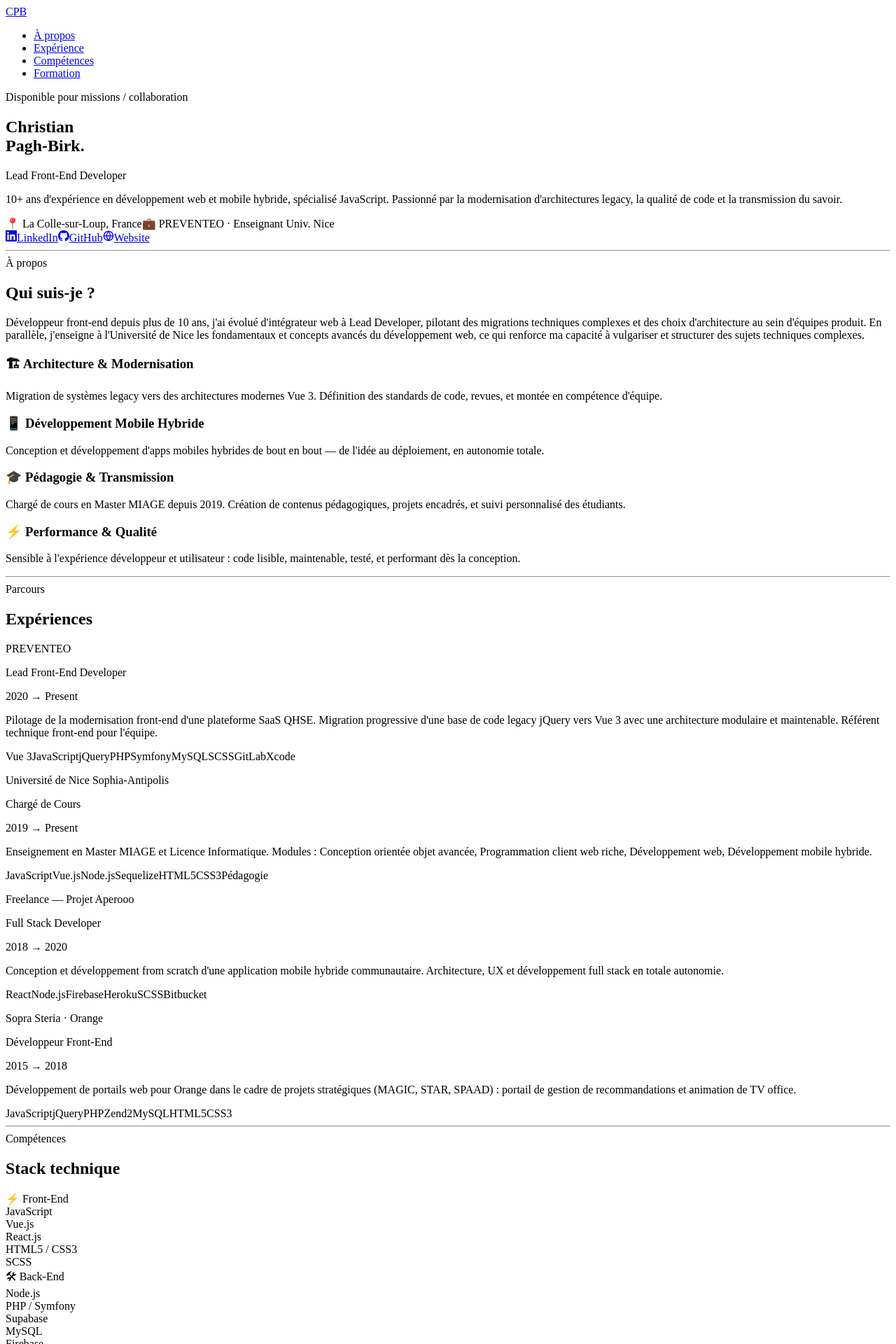
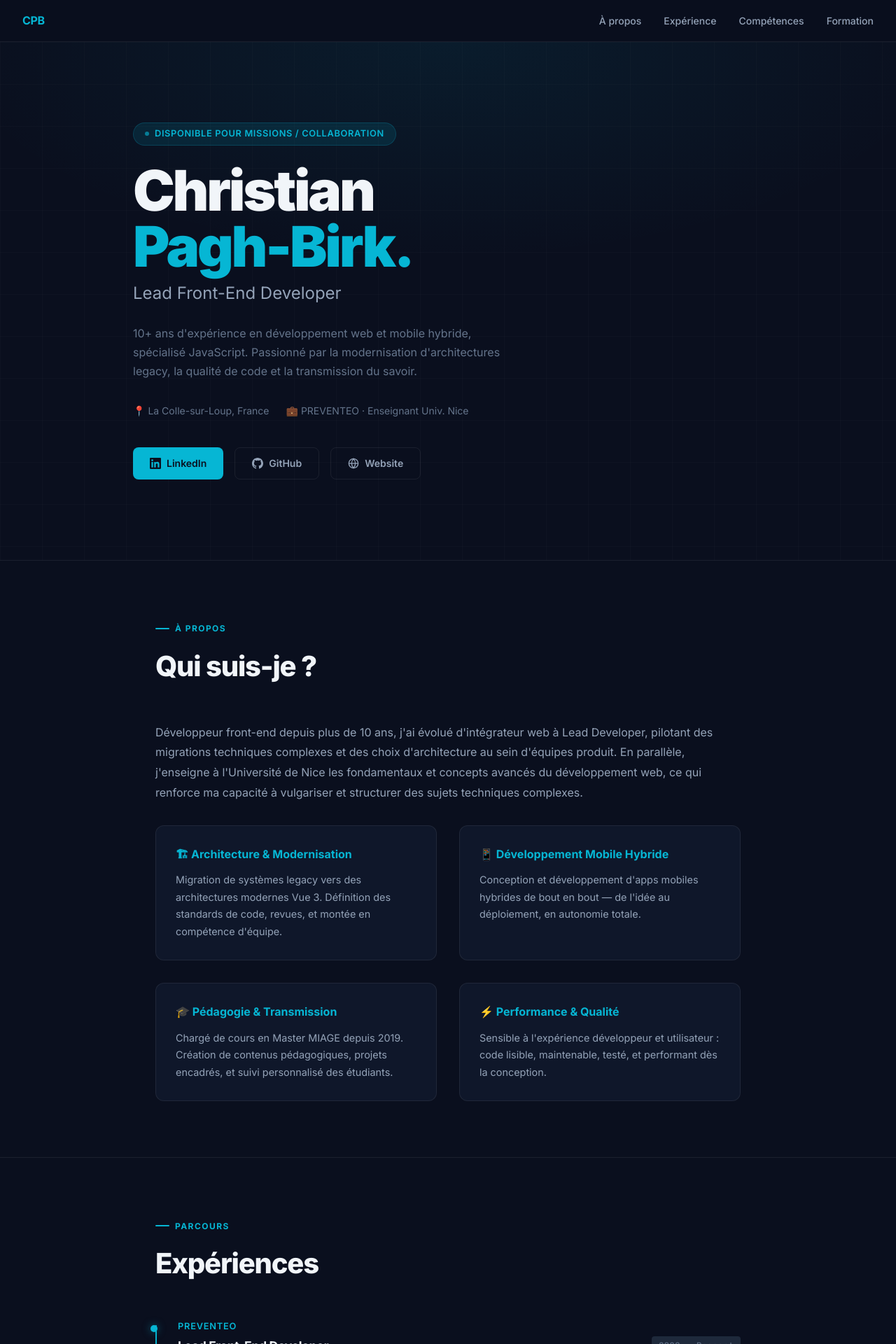
Before and after one commit to chrisspb/cv-christian, a React (Vite) app: page / in a window 1280 px wide. Shown: the top 1920 px of the page at 70% size. Built offline with nearby package versions, Linux system fonts and the light colour scheme.

Commit message:
fix: upgrade to Node 22, add debug, fix CSS and remove tracked dist

```diff
--- a/src/index.css
+++ b/src/index.css
@@ -1 +1,84 @@
-/* Source CSS - see dist/assets for compiled version */
+*, *::before, *::after { box-sizing: border-box; margin: 0; padding: 0; }
+:root {
+  --bg: #0a0f1e; --bg2: #0f172a; --bg3: #1e293b;
+  --accent: #06b6d4; --accent2: #0891b2; --accent-dim: rgba(6,182,212,0.12);
+  --text: #f1f5f9; --text-muted: #94a3b8; --text-dim: #64748b;
+  --border: rgba(255,255,255,0.07); --radius: 12px;
+}
+html { scroll-behavior: smooth; }
+body { font-family: 'Inter', sans-serif; background: var(--bg); color: var(--text); line-height: 1.6; -webkit-font-smoothing: antialiased; }
+::-webkit-scrollbar { width: 6px; } ::-webkit-scrollbar-track { background: var(--bg); } ::-webkit-scrollbar-thumb { background: var(--bg3); border-radius: 3px; }
+nav { position: fixed; top: 0; left: 0; right: 0; z-index: 100; background: rgba(10,15,30,0.85); backdrop-filter: blur(16px); border-bottom: 1px solid var(--border); padding: 0 2rem; height: 60px; display: flex; align-items: center; justify-content: space-between; }
+.nav-logo { font-weight: 700; font-size: 1rem; color: var(--accent); text-decoration: none; letter-spacing: -0.02em; }
+.nav-links { display: flex; gap: 2rem; list-style: none; }
+.nav-links a { color: var(--text-muted); text-decoration: none; font-size: 0.875rem; font-weight: 500; transition: color 0.2s; }
+.nav-links a:hover { color: var(--accent); }
+main { padding-top: 60px; }
+section { padding: 80px 2rem; max-width: 900px; margin: 0 auto; }
+.hero { min-height: calc(100vh - 60px); display: flex; align-items: center; position: relative; overflow: hidden; padding: 0 2rem; max-width: 100%; }
+.hero-bg { position: absolute; inset: 0; background: radial-gradient(ellipse 80% 60% at 50% 0%, rgba(6,182,212,0.08) 0%, transparent 70%); pointer-events: none; }
+.hero-grid { position: absolute; inset: 0; background-image: linear-gradient(rgba(255,255,255,0.015) 1px, transparent 1px), linear-gradient(90deg, rgba(255,255,255,0.015) 1px, transparent 1px); background-size: 60px 60px; pointer-events: none; }
+.hero-content { max-width: 900px; margin: 0 auto; width: 100%; z-index: 1; }
+.hero-badge { display: inline-flex; align-items: center; gap: 0.5rem; background: var(--accent-dim); border: 1px solid rgba(6,182,212,0.2); color: var(--accent); padding: 0.35rem 1rem; border-radius: 999px; font-size: 0.8rem; font-weight: 600; letter-spacing: 0.05em; text-transform: uppercase; margin-bottom: 1.5rem; }
+.hero-badge span { width: 6px; height: 6px; border-radius: 50%; background: var(--accent); display: inline-block; animation: pulse 2s infinite; }
+@keyframes pulse { 0%,100% { opacity:1; } 50% { opacity:0.3; } }
+.hero h1 { font-size: clamp(2.5rem, 7vw, 5rem); font-weight: 900; letter-spacing: -0.04em; line-height: 1; margin-bottom: 0.5rem; }
+.hero h1 span { color: var(--accent); }
+.hero-subtitle { font-size: clamp(1.1rem, 3vw, 1.5rem); color: var(--text-muted); font-weight: 400; margin-bottom: 1.5rem; }
+.hero-desc { font-size: 1rem; color: var(--text-dim); max-width: 540px; line-height: 1.7; margin-bottom: 2rem; }
+.hero-meta { display: flex; align-items: center; gap: 1.5rem; flex-wrap: wrap; margin-bottom: 2.5rem; font-size: 0.875rem; color: var(--text-dim); }
+.hero-meta span { display: flex; align-items: center; gap: 0.4rem; }
+.hero-links { display: flex; gap: 1rem; flex-wrap: wrap; }
+.btn { display: inline-flex; align-items: center; gap: 0.5rem; padding: 0.7rem 1.5rem; border-radius: 8px; font-size: 0.875rem; font-weight: 600; text-decoration: none; transition: all 0.2s; cursor: pointer; border: none; }
+.btn-primary { background: var(--accent); color: #0a0f1e; }
+.btn-primary:hover { background: var(--accent2); transform: translateY(-1px); }
+.btn-outline { background: transparent; color: var(--text-muted); border: 1px solid var(--border); }
+.btn-outline:hover { border-color: var(--accent); color: var(--accent); transform: translateY(-1px); }
+.section-label { display: inline-flex; align-items: center; gap: 0.5rem; color: var(--accent); font-size: 0.75rem; font-weight: 700; letter-spacing: 0.12em; text-transform: uppercase; margin-bottom: 0.75rem; }
+.section-label::before { content: ''; width: 20px; height: 2px; background: var(--accent); border-radius: 1px; }
+h2.section-title { font-size: clamp(1.75rem, 4vw, 2.5rem); font-weight: 800; letter-spacing: -0.03em; margin-bottom: 3rem; color: var(--text); }
+.about-text { color: var(--text-muted); font-size: 1rem; line-height: 1.8; margin-bottom: 2rem; }
+.about-grid { display: grid; grid-template-columns: 1fr 1fr; gap: 2rem; margin-top: 2rem; }
+.about-card { background: var(--bg2); border: 1px solid var(--border); border-radius: var(--radius); padding: 1.75rem; }
+.about-card h3 { font-size: 1rem; font-weight: 700; color: var(--accent); margin-bottom: 0.75rem; }
+.about-card p { color: var(--text-muted); font-size: 0.9rem; line-height: 1.7; }
+.timeline { position: relative; padding-left: 2rem; }
+.timeline::before { content: ''; position: absolute; left: 0; top: 8px; bottom: 8px; width: 2px; background: linear-gradient(to bottom, var(--accent), transparent); border-radius: 1px; }
+.timeline-item { position: relative; margin-bottom: 3rem; }
+.timeline-item::before { content: ''; position: absolute; left: -2.45rem; top: 8px; width: 10px; height: 10px; border-radius: 50%; background: var(--accent); box-shadow: 0 0 12px rgba(6,182,212,0.5); }
+.timeline-header { display: flex; justify-content: space-between; align-items: flex-start; flex-wrap: wrap; gap: 0.5rem; margin-bottom: 0.5rem; }
+.timeline-company { font-size: 0.8rem; font-weight: 600; color: var(--accent); text-transform: uppercase; letter-spacing: 0.06em; margin-bottom: 0.25rem; }
+.timeline-role { font-size: 1.1rem; font-weight: 700; color: var(--text); letter-spacing: -0.02em; }
+.timeline-period { font-size: 0.8rem; color: var(--text-dim); font-family: 'JetBrains Mono', monospace; background: var(--bg3); padding: 0.2rem 0.6rem; border-radius: 4px; white-space: nowrap; }
+.timeline-desc { color: var(--text-muted); font-size: 0.9rem; line-height: 1.7; margin: 0.75rem 0 1rem; }
+.tags { display: flex; flex-wrap: wrap; gap: 0.5rem; }
+.tag { font-family: 'JetBrains Mono', monospace; font-size: 0.72rem; color: var(--accent); background: var(--accent-dim); border: 1px solid rgba(6,182,212,0.15); padding: 0.2rem 0.6rem; border-radius: 4px; font-weight: 500; }
+.skills-grid { display: grid; grid-template-columns: repeat(auto-fit, minmax(250px, 1fr)); gap: 1.5rem; }
+.skill-group { background: var(--bg2); border: 1px solid var(--border); border-radius: var(--radius); padding: 1.5rem; transition: border-color 0.2s; }
+.skill-group:hover { border-color: rgba(6,182,212,0.3); }
+.skill-group-title { font-size: 0.75rem; font-weight: 700; color: var(--accent); text-transform: uppercase; letter-spacing: 0.1em; margin-bottom: 1rem; }
+.skill-item { display: flex; justify-content: space-between; align-items: center; margin-bottom: 0.85rem; }
+.skill-name { font-size: 0.875rem; color: var(--text-muted); font-weight: 500; }
+.skill-bar-wrap { width: 100px; height: 4px; background: var(--bg3); border-radius: 2px; overflow: hidden; }
+.skill-bar { height: 100%; background: linear-gradient(90deg, var(--accent), #67e8f9); border-radius: 2px; }
+.edu-grid { display: grid; grid-template-columns: 1fr 1fr; gap: 1.5rem; }
+.edu-card { background: var(--bg2); border: 1px solid var(--border); border-radius: var(--radius); padding: 1.5rem; transition: border-color 0.2s; }
+.edu-card:hover { border-color: rgba(6,182,212,0.3); }
+.edu-school { font-size: 0.75rem; font-weight: 700; color: var(--accent); text-transform: uppercase; letter-spacing: 0.08em; margin-bottom: 0.5rem; }
+.edu-degree { font-size: 1rem; font-weight: 700; color: var(--text); margin-bottom: 0.25rem; }
+.edu-year { font-size: 0.8rem; color: var(--text-dim); font-family: 'JetBrains Mono', monospace; }
+.lang-grid { display: flex; gap: 1.5rem; flex-wrap: wrap; }
+.lang-card { background: var(--bg2); border: 1px solid var(--border); border-radius: var(--radius); padding: 1.25rem 1.75rem; display: flex; align-items: center; gap: 1rem; min-width: 180px; }
+.lang-flag { font-size: 1.75rem; }
+.lang-name { font-weight: 700; font-size: 0.95rem; color: var(--text); }
+.lang-level { font-size: 0.78rem; color: var(--text-dim); }
+footer { border-top: 1px solid var(--border); padding: 2rem; text-align: center; color: var(--text-dim); font-size: 0.8rem; }
+footer a { color: var(--accent); text-decoration: none; }
+.divider { border: none; border-top: 1px solid var(--border); margin: 0; }
+@media (max-width: 640px) {
+  nav { padding: 0 1rem; } .nav-links { display: none; }
+  section { padding: 60px 1.25rem; }
+  .hero { padding: 3rem 1.25rem; min-height: auto; padding-top: 5rem; }
+  .about-grid { grid-template-columns: 1fr; } .edu-grid { grid-template-columns: 1fr; }
+  .timeline { padding-left: 1.5rem; } .timeline-item::before { left: -1.95rem; }
+}
```
